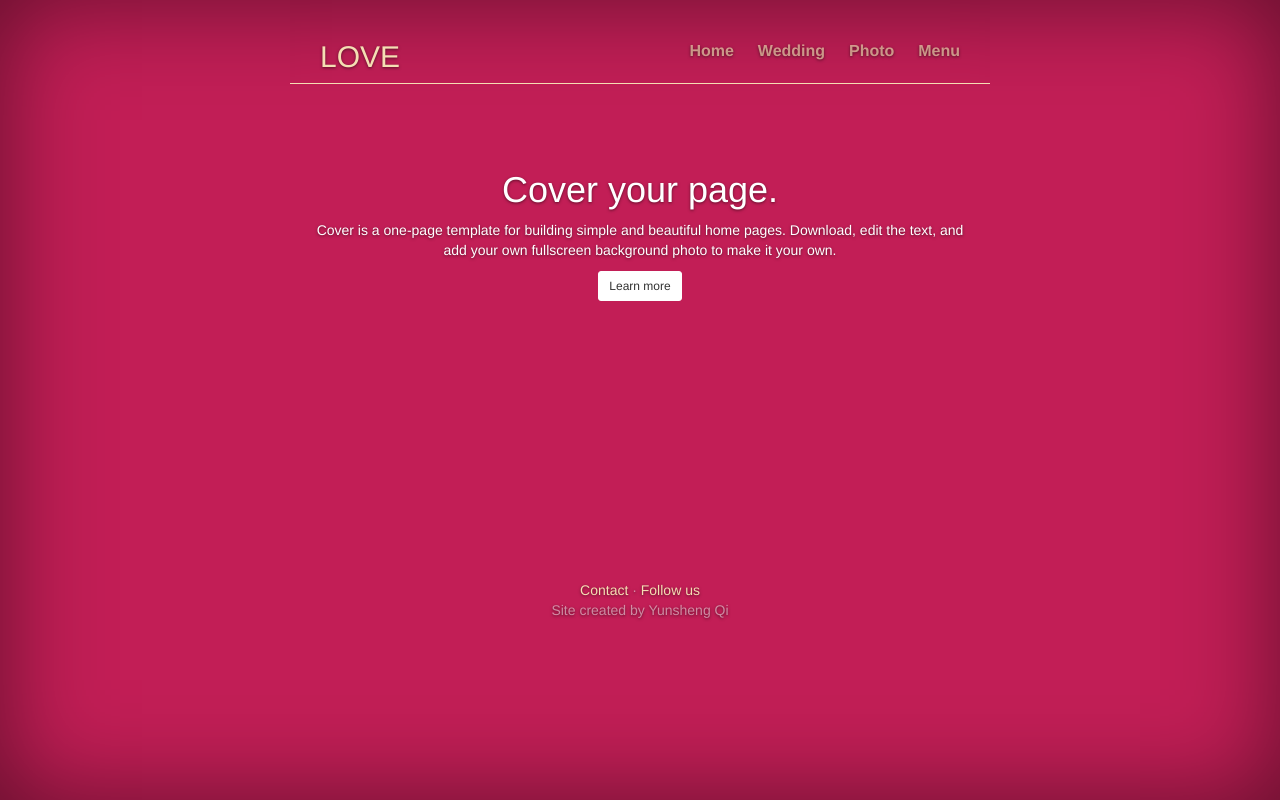
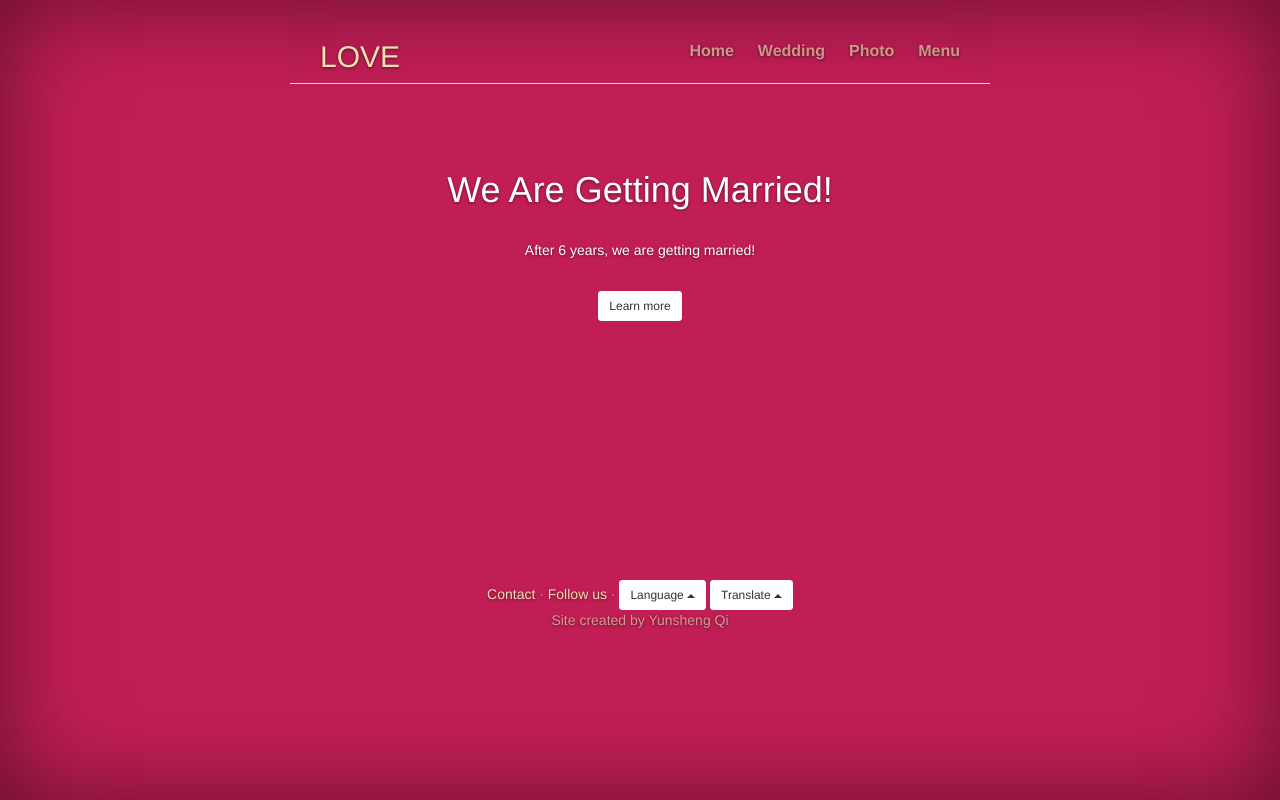
Before and after one commit to qysnolan/love, a Django app: page /home/ in a window 1280 px wide. Run offline with Django 3.2, Linux system fonts and the light colour scheme; some libraries are stand-ins or nearby versions.

Commit message:
add google translate and baidu map

```diff
--- a/static/css/global.css
+++ b/static/css/global.css
@@ -119,7 +119,7 @@ body {
 }
 
 .mastfoot {
-    color: rgba(255,255,255,.5);
+    color: rgba(245,222,179,.65);
     text-align: center;
     padding-top: 50px;
 }
@@ -169,3 +169,19 @@ body {
 .font-small {
     font-size: small;
 }
+
+.lang-dropdown {
+    display: inline;
+}
+
+.text-uppercase {
+    text-transform: uppercase;
+}
+
+.text-lowercase {
+    text-transform: lowercase;
+}
+
+.text-capitalize {
+    text-transform: capitalize;
+}
--- a/static/css/home.css
+++ b/static/css/home.css
@@ -0,0 +1,3 @@
+.home_content {
+    padding: 20px;
+}
--- a/static/js/global.js
+++ b/static/js/global.js
@@ -1,9 +1,29 @@
-/**
- * Created by yunshengqi on 8/16/15.
- */
 $(document).ready(function()  {
     /* SHOW ACTIVE TAB AND MAINTAIN CORRECT SIZE */
     $('ul.nav a').filter(function() {
-        return this.href == window.location;
+        return window.location.toString().indexOf(this.href.toString()) != -1;
     }).parent().addClass('active');
 });
+
+function googleTranslateElementInit() {
+    new google.translate.TranslateElement({
+            pageLanguage: 'en', layout: google.translate.TranslateElement.InlineLayout.SIMPLE,
+            autoDisplay: false},
+        'google_translate_element');
+}
+
+var googleTranslateScript = document.createElement('script');
+googleTranslateScript.type = 'text/javascript';
+googleTranslateScript.async = true;
+googleTranslateScript.src = '//translate.google.com/translate_a/element.js?cb=googleTranslateElementInit';
+(document.getElementsByTagName('head')[0] || document.getElementsByTagName('body')[0] ).appendChild(googleTranslateScript);
+googleTranslateScript.async = true;
+
+var _gaq = _gaq || [];
+_gaq.push(['_setAccount', 'UA-37132105-1']);
+_gaq.push(['_trackPageview']);
+(function() {
+    var ga = document.createElement('script'); ga.type = 'text/javascript'; ga.async = true;
+    ga.src = ('https:' == document.location.protocol ? 'https://ssl' : 'http://www') + '.google-analytics.com/ga.js';
+    var s = document.getElementsByTagName('script')[0]; s.parentNode.insertBefore(ga, s);
+})();
--- a/templates/Base.html
+++ b/templates/Base.html
@@ -53,6 +53,28 @@
                     <a href="/contact/">Contact</a>
                     <span> &middot; </span>
                     <a href="/contact/">Follow us</a>
+                    <span> &middot; </span>
+                    <div class="dropup lang-dropdown">
+                        <button class="btn btn-default btn-sm dropdown-toggle" type="button" id="language"
+                                data-toggle="dropdown" aria-haspopup="true" aria-expanded="true">
+                            Language <span class="caret"></span>
+                        </button>
+                        <ul class="dropdown-menu" aria-labelledby="language">
+                            <li><a href="#" class="btn btn-default btn-sm">Chinese(Simplified)/简体中文</a></li>
+                            <li><a href="#" class="btn btn-default btn-sm">English(US)/英语</a></li>
+                        </ul>
+                    </div>
+                    <div class="dropup lang-dropdown">
+                        <button class="btn btn-default btn-sm dropdown-toggle" onclick="$('.goog-te-gadget-simple').click()"
+                                data-event-trigger="click" data-event-category="social" data-event-action="click"
+                                data-event-label="Translate">
+                            <i class="icon-globe"></i> Translate
+                            <span class="caret"></span>
+                        </button>
+                        <ul class="dropdown-menu pull-right">
+                          <li><div id="google_translate_element"></div></li>
+                        </ul>
+                    </div>
                     <p>Site created by Yunsheng Qi</p>
                 </div>
             </div>
--- a/templates/home.html
+++ b/templates/home.html
@@ -10,10 +10,10 @@
 
 {% block content %}
     <div class="inner cover center cover-middle">
-        <h1 class="cover-heading">Cover your page.</h1>
-        <p class="">Cover is a one-page template for building simple and beautiful home pages. Download, edit the text, and add your own fullscreen background photo to make it your own.</p>
+        <h1 class="cover-heading text-capitalize">We are getting married!</h1>
+        <p class="home_content">After 6 years, we are getting married!</p>
         <p class="lead">
-            <a href="#" class="btn btn-sm btn-default">Learn more</a>
+            <a href="{% url 'wedding.views.home' %}" class="btn btn-sm btn-default">Learn more</a>
         </p>
     </div>
 {% endblock %}
--- a/templates/menu.html
+++ b/templates/menu.html
@@ -10,7 +10,7 @@
 
 {% block content %}
     <div class="inner cover">
-        <p class="lead">Check out all delicious food which can be made in our kitchen.</p>
+        <p class="lead" id="menu_title">Under Construction</p>
         <p>
             Easily make tabs or pills equal widths of their parent at screens wider than 768px with .nav-justified. On smaller screens, the nav links are stacked.
 
--- a/templates/photo.html
+++ b/templates/photo.html
@@ -10,7 +10,7 @@
 
 {% block content %}
     <div class="inner cover">
-        <p class="lead">Cover is a one-page template for building simple and beautiful home pages. Download, edit the text, and add your own fullscreen background photo to make it your own.</p>
+        <p class="lead">Under Construction</p>
         <p class="lead">
             <a href="#" class="btn btn-sm btn-default">Learn more</a>
         </p>
```
Also changed, not shown: static/css/wedding.css (+25 -0 lines), static/js/baidu_map.js (added, +98 -0 lines), templates/wedding.html (+7 -2 lines).
